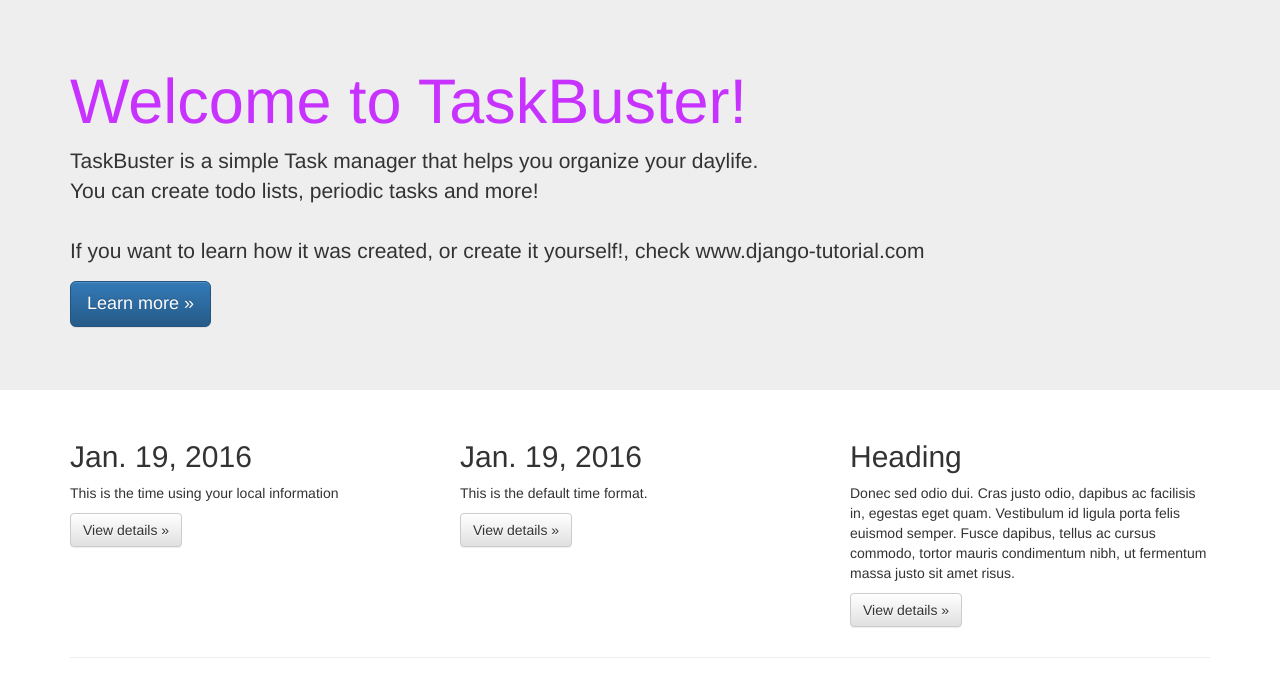
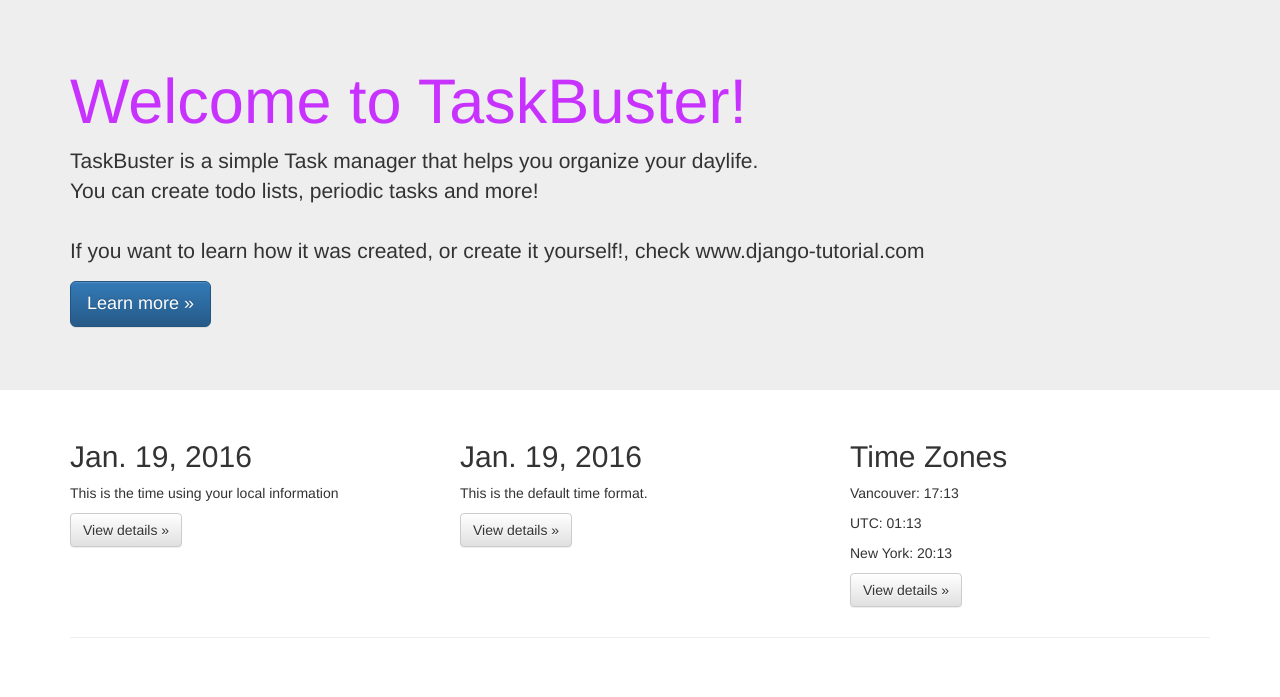
Before and after one commit to nerissalin/Tutorials, a Django app: page /en/ in a window 1280 px wide. Shown: the part 51-748 px from the top of the page. Run offline with Django 3.2, Linux system fonts and the light colour scheme; some libraries are stand-ins or nearby versions.

Commit message:
finished localization

```diff
--- a/TB/taskbuster/settings/base.py
+++ b/TB/taskbuster/settings/base.py
@@ -107,7 +107,7 @@
 
 LANGUAGE_CODE = 'en-us'
 
-TIME_ZONE = 'UTC'
+TIME_ZONE = 'America/Vancouver'
 
 USE_I18N = True
 
--- a/TB/taskbuster/templates/taskbuster/index.html
+++ b/TB/taskbuster/templates/taskbuster/index.html
@@ -1,6 +1,7 @@
 {% extends "base.html" %}
 {% load i18n %}
 {% load l10n %}
+{% load tz %}
 
 {% block head_title %}TaskBuster Django Tutorial{% endblock %}
 
@@ -29,9 +30,13 @@
               <p><a class="btn btn-default" href="#" role="button">View details &raquo;</a></p>
         </div>
         <div class="col-md-4">
-          <h2>Heading</h2>
-          <p>Donec sed odio dui. Cras justo odio, dapibus ac facilisis in, egestas eget quam. Vestibulum id ligula porta felis euismod semper. Fusce dapibus, tellus ac cursus commodo, tortor mauris condimentum nibh, ut fermentum massa justo sit amet risus.</p>
+          <h2>Time Zones</h2>
+          <p> Vancouver: <span id="time-tz">{{now|time:"H:i"}}</span></p>
+          <p> UTC: <span id="time-utc">{{now|utc|time:"H:i"}}</span></p>
+          <p> New York: <span id="time-ny">
+           {{now|timezone:"America/New_York"|time:"H:i"}}</span></p>
           <p><a class="btn btn-default" href="#" role="button">View details &raquo;</a></p>
+
         </div>
       </div>
 
--- a/TB/taskbuster/views.py
+++ b/TB/taskbuster/views.py
@@ -1,10 +1,11 @@
 # -*- coding: utf-8 -*-
 from django.shortcuts import render
 import datetime
+from django.utils.timezone import now
 
 def home(request):
     today = datetime.date.today()
-    return render(request, "taskbuster/index.html", {'today': today})
+    return render(request, "taskbuster/index.html", {'today': today, 'now': now()})
 
 def home_files(request, filename):
 	return render(request, filename, {}, content_type="text/plain")
```
Also changed, not shown: TB/functional_tests/test_all_users.py (+8 -0 lines).
